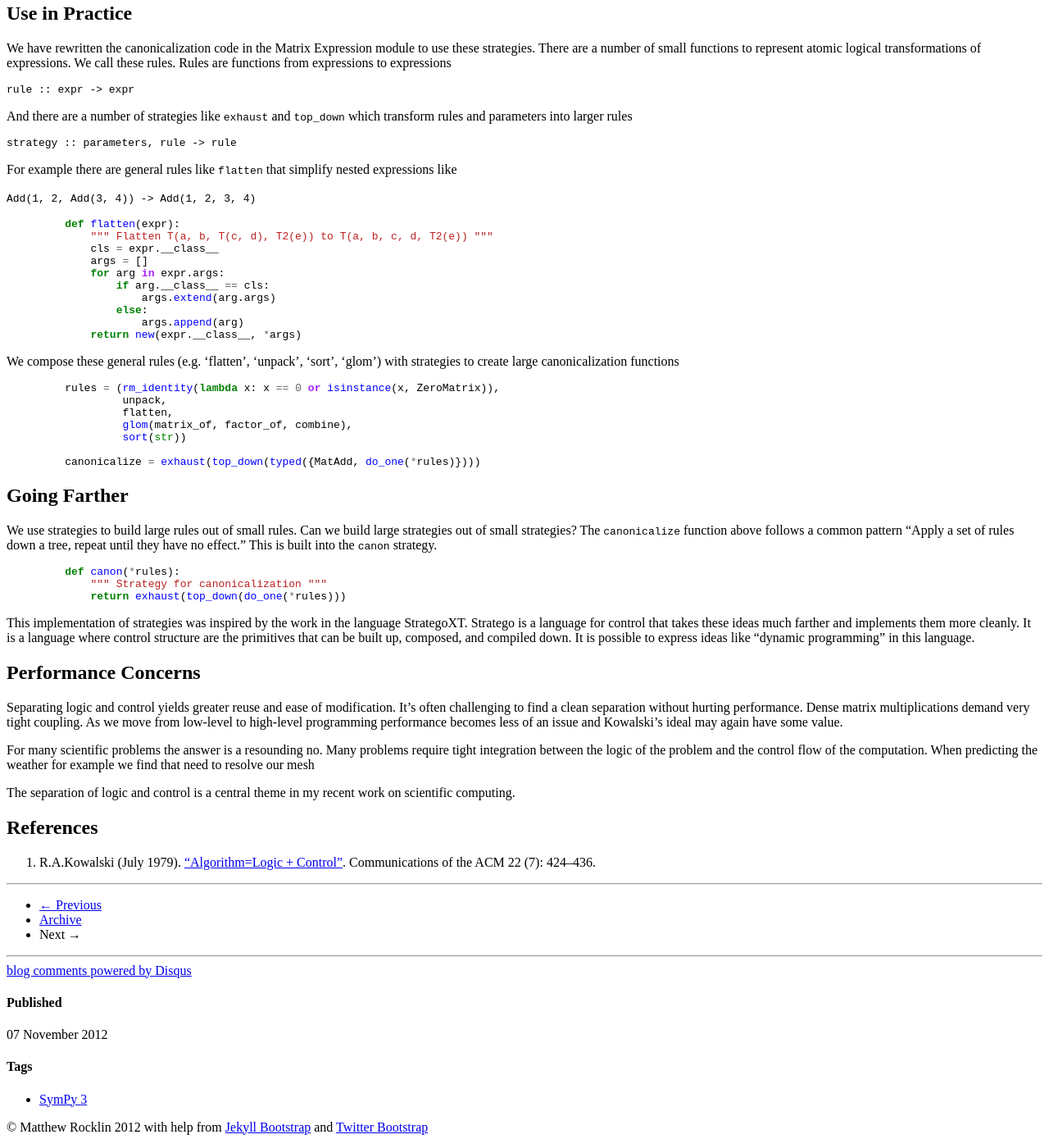
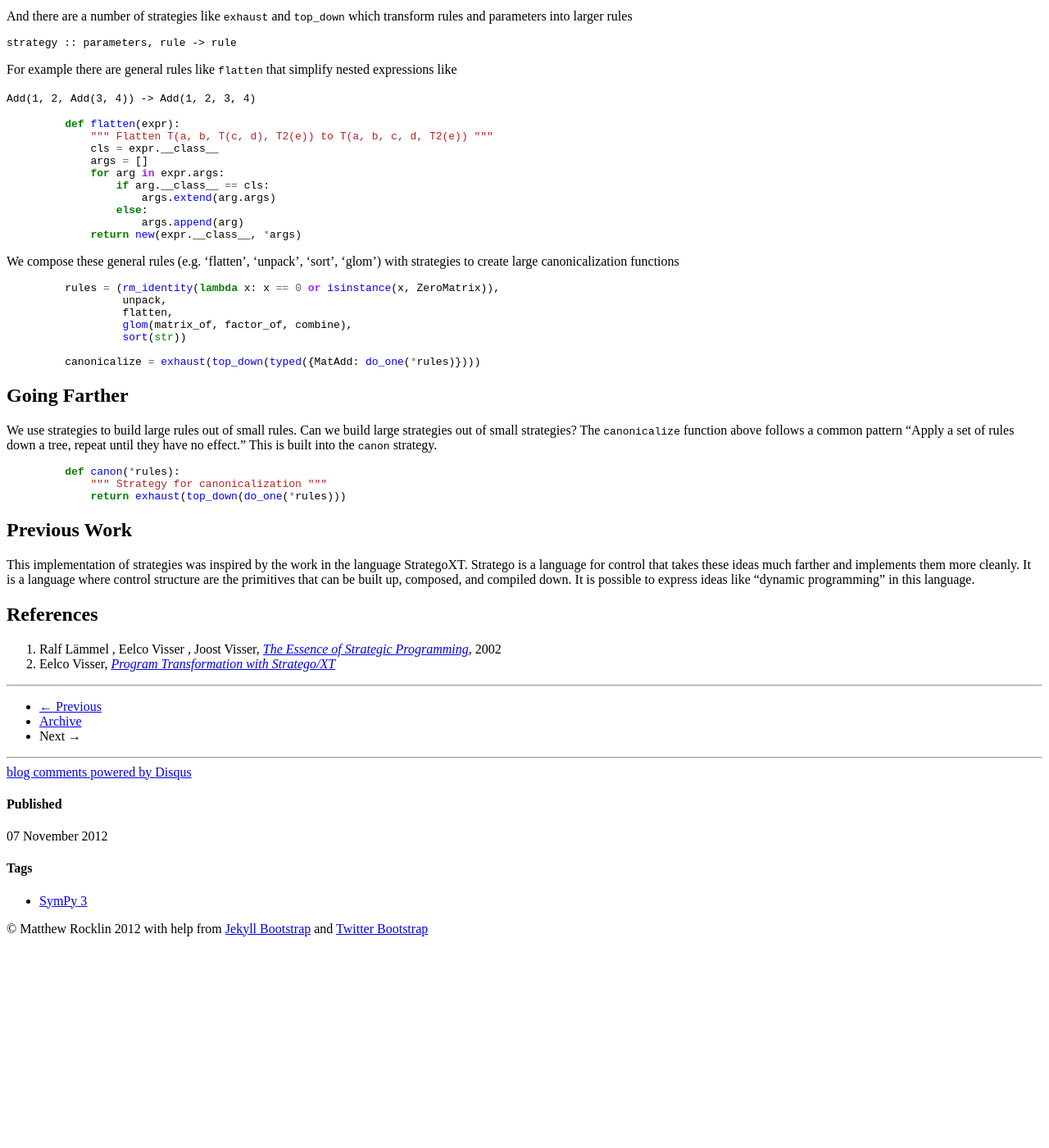
Before and after one commit to besyskymnbk/blog, a Jekyll site: the page built from _posts/work/2012-11-07-Strategies.md, in a window 1280 px wide and 1400 px high, scrolled down 2518 px. Shown: the whole window at 82% size. Built offline with Jekyll 4.4.1, drawn with Linux system fonts in a browser that asks for light colours; comment, search, counter and statistics services are not loaded; after the commit the page ends 3676 px from its top, so only the background shows below that; some of the changed text lies outside the part shown.

Commit message:
First finalish draft. Remove logic stuff

```diff
--- a/_posts/work/2012-11-07-Strategies.md
+++ b/_posts/work/2012-11-07-Strategies.md
@@ -6,23 +6,6 @@ category : work
 tags : [SymPy]
 ---
 {% include JB/setup %}
-
-*An algorithm can be regarded as consisting of a
-logic component, which specifies the knowledge to be
-used in solving problems, and a control component,
-which determines the problem-solving strategies by
-means of which that knowledge is used. The logic
-component determines the meaning of the algorithm
-whereas the control component only affects its
-effkiency. The effkiency of an algorithm can often be
-improved by improving the control component without
-changing the logic of the algorithm. We argue that
-computer programs would be more often correct and
-more easily improved and modified if their logic and
-control aspects were identified and separated in the
-program text.*
-
--- Robert Kowalski [(1979, Communications of the ACM)](http://dl.acm.org/citation.cfm?id=359136)
 
 In [my last post](matthewrocklin.com/blog/work/2012/11/01/Unification/) I showed how unification and rewrite rules allow us to express *what* we want without specifying *how* to compute it. As an example we were able to turn the mathematical identity `sin(x)**2 + cos(x)**2 -> 1` into a function with relatively simple code
 
@@ -109,14 +92,14 @@ We show how to use this function to acheive the previous result.
     reduce_to_ten = exhaust(dec_10)
 {% endhighlight %}
 
-By factoring out the control strategy we have acheieved several benefits
+By factoring out the control strategy we achieve several benefits
 
 1.  Code reuse of the `while(old != new)` control pattern
 2.  Exposure of logic - we can use the `dec_10` function in other contexts more easily. This version is more extensible.
 3.  Programmability of control - the control pattern is now first class. We can manipulate and compose it as we would manipulate or compose a variable or function.
 
-A Popular Strategy
-------------------
+Example - Debug
+---------------
 
 When debugging code we often want to see the before and after effects of running a function. We often do something like the following
 
@@ -219,7 +202,7 @@ We compose these general rules (e.g. 'flatten', 'unpack', 'sort', 'glom') with s
              glom(matrix_of, factor_of, combine),
              sort(str))
 
-    canonicalize = exhaust(top_down(typed({MatAdd, do_one(*rules)})))
+    canonicalize = exhaust(top_down(typed({MatAdd: do_one(*rules)})))
 {% endhighlight %}
 
 Going Farther
@@ -233,19 +216,14 @@ We use strategies to build large rules out of small rules. Can we build large st
         return exhaust(top_down(do_one(*rules)))
 {% endhighlight %}
 
+Previous Work
+-------------
+
 This implementation of strategies was inspired by the work in the language StrategoXT. Stratego is a language for control that takes these ideas much farther and implements them more cleanly. It is a language where control structure are the primitives that can be built up, composed, and compiled down. It is possible to express ideas like "dynamic programming" in this language.
 
-Performance Concerns
---------------------
-
-Separating logic and control yields greater reuse and ease of modification. It's often challenging to find a clean separation without hurting performance. Dense matrix multiplications demand very tight coupling. As we move from low-level to high-level programming performance becomes less of an issue and Kowalski's ideal may again have some value.
-
-For many scientific problems the answer is a resounding no. Many problems require tight integration between the logic of the problem and the control flow of the computation. When predicting the weather for example we find that need to resolve our mesh
-
-The separation of logic and control is a central theme in my recent work on scientific computing.
 
 References
 ----------
 
-1.  R.A.Kowalski (July 1979). ["Algorithm=Logic + Control"](http://www.icsd.aegean.gr/lecturers/stamatatos/courses/Logic/Prolog/Ch1/Ch1_files/algorithm%3Dlogic%2Bcontrol.pdf). Communications of the
-ACM 22 (7): 424–436.
+1.  Ralf Lämmel , Eelco Visser , Joost Visser, [*The Essence of Strategic Programming*](http://www.google.com/url?sa=t&rct=j&q=&esrc=s&source=web&cd=1&cad=rja&ved=0CDMQFjAA&url=http%3A%2F%2Fhomepages.cwi.nl%2F~ralf%2Feosp%2Fpaper.pdf&ei=bJuaUNWwNuOc2AWQtICYCA&usg=AFQjCNHG1lJTjP05tO1aElYQkXMYSmgNuw&sig2=EwanltC52lXaC4gU4OtVvA), 2002
+2.  Eelco Visser, [*Program Transformation with Stratego/XT*](http://www.springerlink.com/content/my9we5tj86u2f59n/)
```
Also changed, not shown: other parts of _posts/work/2012-11-07-Strategies.md (+2 -2 lines).
